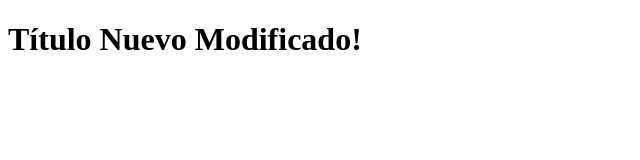
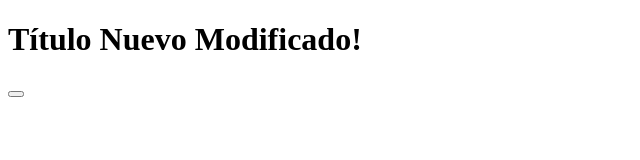
Before and after one commit to Brian-Pontoriero/curso-git-github, a plain HTML site: page index.html in a window 1280 px wide. Shown: the full height of the page, 0-640 px from the left. Drawn offline with Linux system fonts and the light colour scheme.

Commit message:
se agrego formulario y boton index

```diff
--- a/index.html
+++ b/index.html
@@ -7,5 +7,8 @@
 </head>
 <body>
     <h1>Título Nuevo Modificado!</h1>
+    <form action="#">
+        <button type="submit" value="Enviar"></button>
+    </form>
 </body>
 </html>
```
